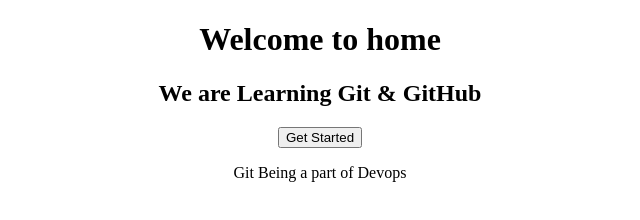
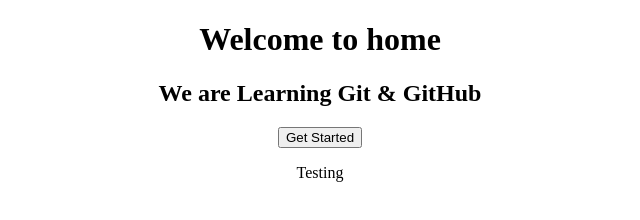
Before and after one commit to supernova-big/December-24, a plain HTML site: page index.html in a window 1280 px wide. Shown: the whole page, without its empty margins (320-960 px from the left). Drawn offline with Linux system fonts and the light colour scheme.

Commit message:
fifth change

```diff
--- a/index.html
+++ b/index.html
@@ -14,7 +14,7 @@
         <h1>Welcome to home</h1>
         <h2>We are Learning Git & GitHub</h2>
         <button>Get Started</button>
-        <p>Git Being a part of Devops</p>
+        <p>Testing</p>
     </center>
 </body>
 
```
